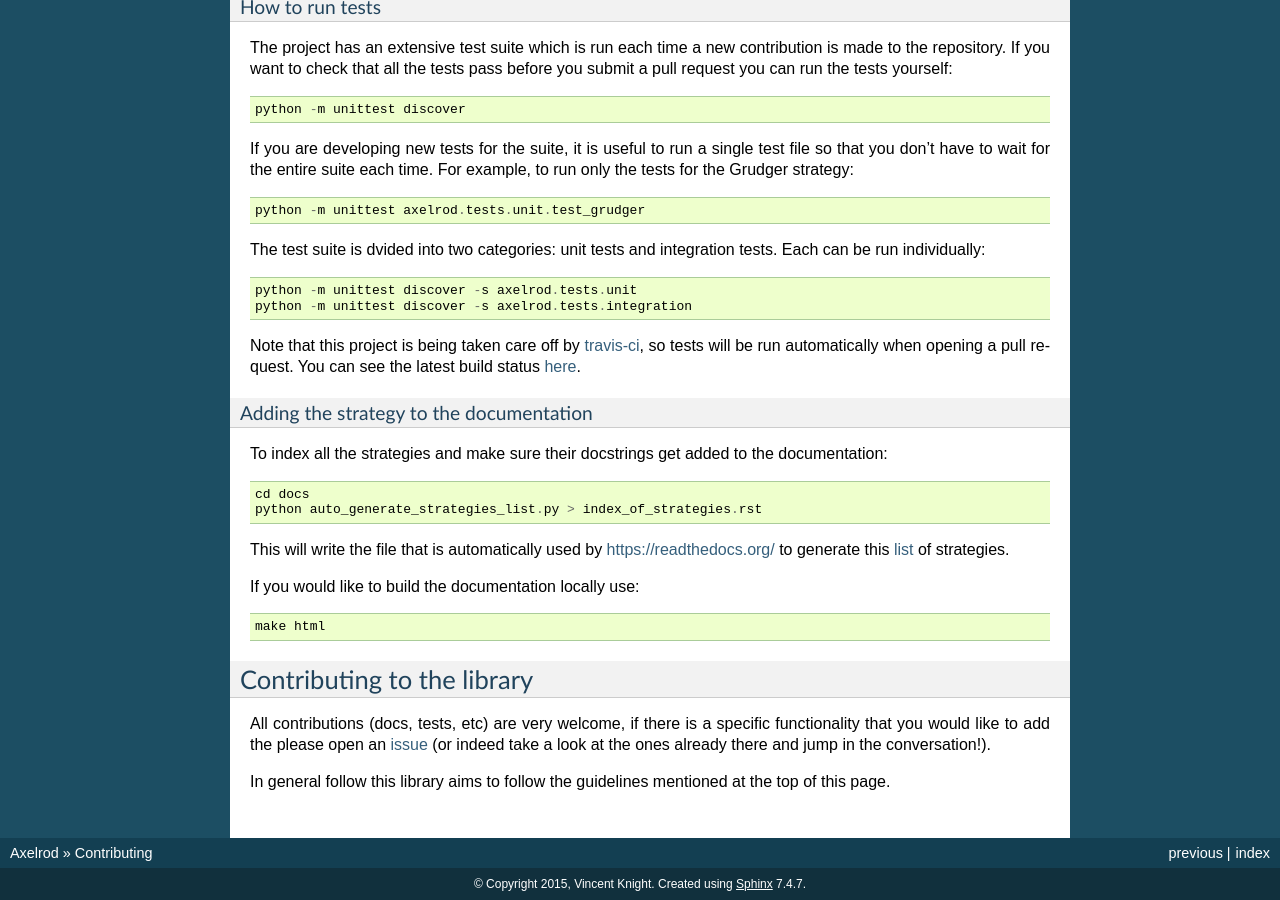
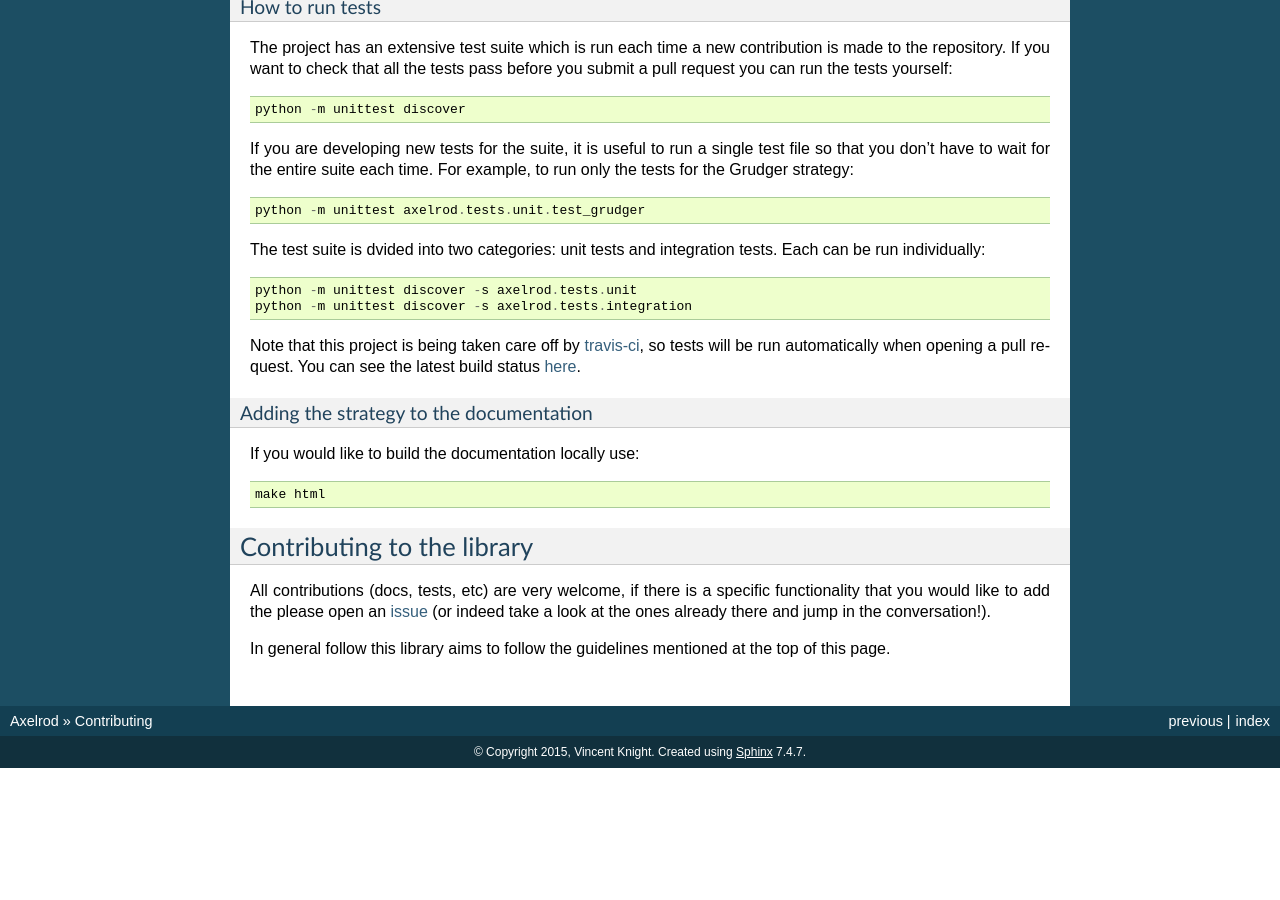
Before and after one commit to Axelrod-Python/Axelrod, a Sphinx documentation site: the page built from docs/contributing.rst, in a window 1280 px wide and 900 px high, scrolled down 6431 px. Built offline with Sphinx 7.4.7, drawn with Linux system fonts in a browser that asks for light colours; after the commit the page ends 7199 px from its top, so only the background shows below that.

Commit message:
Removing automatic generation of index from docs

```diff
--- a/docs/contributing.rst
+++ b/docs/contributing.rst
@@ -377,14 +377,6 @@ You can see the latest build status `here <https://travis-ci.org/Axelrod-Python/
 Adding the strategy to the documentation
 ''''''''''''''''''''''''''''''''''''''''
 
-To index all the strategies and make sure their docstrings get added to the
-documentation::
-
-    cd docs
-    python auto_generate_strategies_list.py > index_of_strategies.rst
-
-This will write the file that is automatically used by `<https://readthedocs.org/>`_ to generate this `list <http://axelrod.readthedocs.org/en/latest/strategies.html>`_ of strategies.
-
 If you would like to build the documentation locally use::
 
     make html
```
